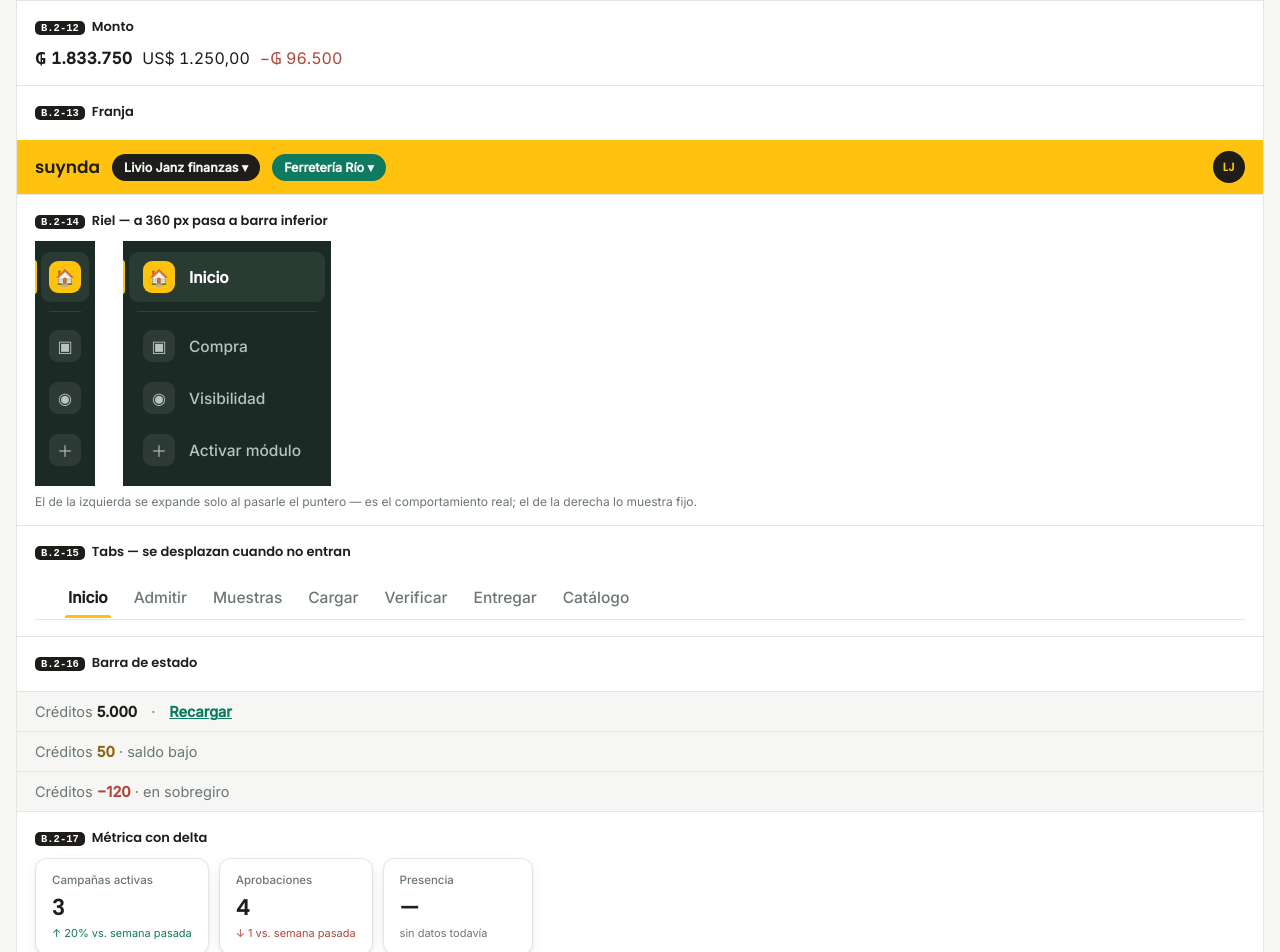
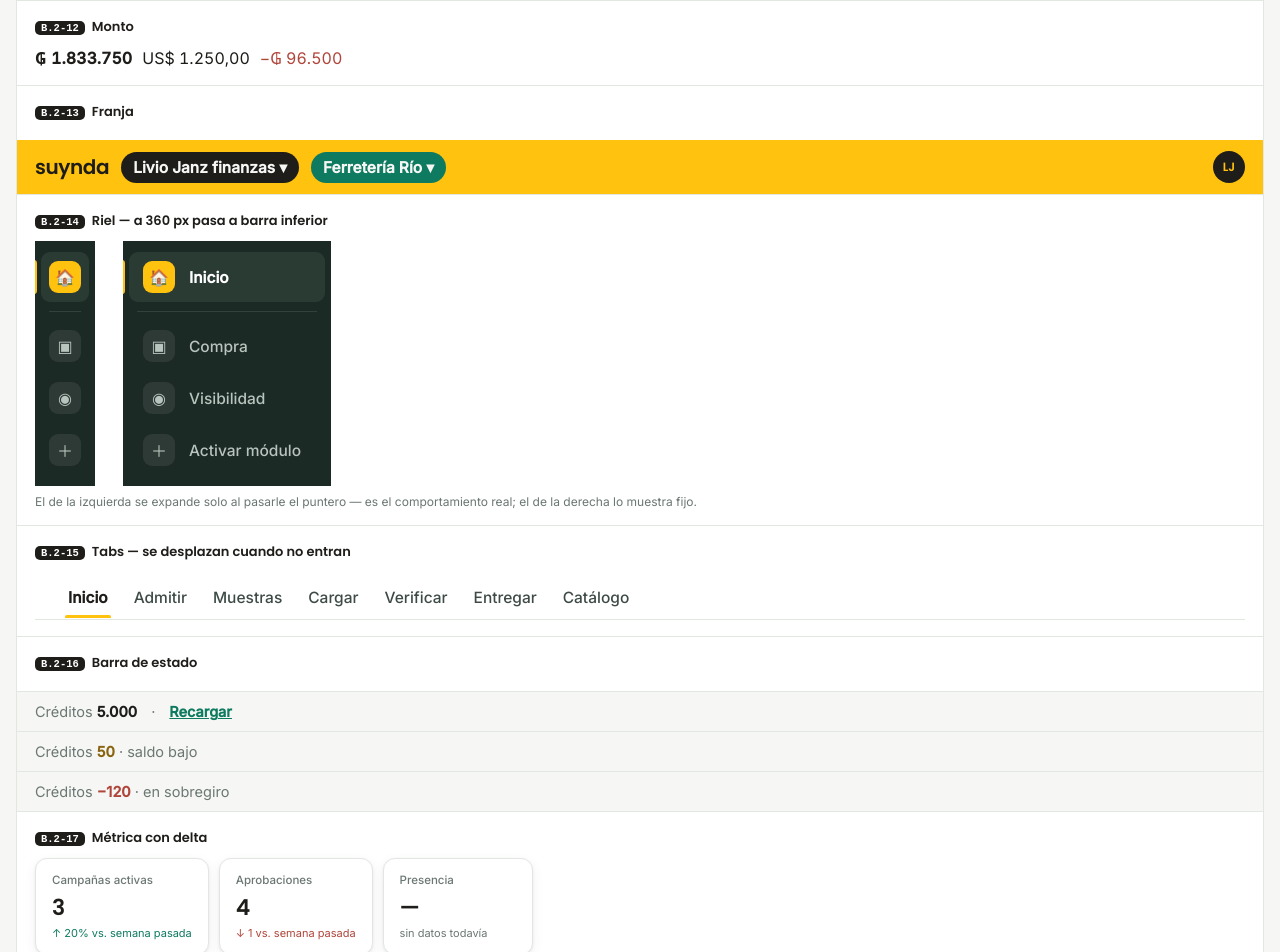
Before and after one commit to liviojanz/suynda-ui, a website: page catalogo/index.html in a window 1280 px wide. Shown: the part 1908-2860 px from the top of the page. Drawn offline with Linux system fonts and the light colour scheme.

Commit message:
v0.3.3 — el wordmark y la píldora recuperan su tamaño, y la tabla queda exigida
El fundador miró Lab y el hub uno al lado del otro y dijo que el shell seguía
chico. Medido, no supuesto: Lab renderiza exactamente lo declarado, y lo
declarado tenía dos huecos contra el hub, los dos en la franja —la banda más
visible de la pantalla—.

  · wordmark «suynda»: 17px, y el hub lo tiene en 20 con tracking -0.02em
  · píldora del espacio: 12.5px, y el hub la tiene en --tx-chrome (15.5)

Tres puntos menos en cada una. La píldora es un CONTROL, no un metadato, y a
12.5 se leía como una etiqueta al lado del wordmark.

De paso, dos colores que la misma comparación destapó: la tab inactiva pasa a
--tinta-suave (era --muted: son navegación, no metadatos) y la barra de tabs
gana su fondo blanco --card, que sin declarar heredaba el gris del contenido y
perdía la separación.

Lo que NO estaba mal, y por eso no se toca: los ítems del riel y las tabs ya
median 15.5, igual que el hub.

Y LA TABLA DEL RECON PASA A SER UN TEST. Trece medidas afirmadas contra los
números del hub —franja, wordmark, píldora, riel expandido, ítem, ícono, tabs,
tab, avatar, barra—, con su rojo visto por mutación. Que vivan en el test y no
en un documento es la diferencia entre una medida acordada y una que hay que
acordarse de respetar: este mismo desajuste sobrevivió a un recon escrito.

Co-Authored-By: Claude Opus 5 <noreply@anthropic.com>

```diff
--- a/package.json
+++ b/package.json
@@ -1,6 +1,6 @@
 {
   "name": "@suynda/ui",
-  "version": "0.3.2",
+  "version": "0.3.3",
   "description": "El shell de Suynda: tokens, piezas, iconos, fuentes y el MONTADOR del marco. Se consume por tag de git, igual que @suynda/contracts.",
   "type": "module",
   "license": "UNLICENSED",
--- a/src/piezas.css
+++ b/src/piezas.css
@@ -453,7 +453,10 @@
 .franja__wordmark {
   font-family: var(--tipografia-titulo);
   font-weight: 600;
-  font-size: 17px;
+  /* v0.3.3 — 20px con su ajuste de tracking, medidos del hub. El paquete tenia
+     17: tres puntos menos en la pieza mas visible de la pantalla. */
+  font-size: 20px;
+  letter-spacing: -0.02em;
   color: var(--tinta);
   text-decoration: none;
 }
@@ -467,7 +470,9 @@
   border-radius: 20px;
   padding: 6px 12px;
   font-family: var(--tipografia-cuerpo);
-  font-size: 12.5px;
+  /* v0.3.3 — `--tx-chrome` (15.5) y no 12.5: la pildora es un CONTROL, no un
+     metadato, y a 12.5 se leia como una etiqueta al lado del wordmark. */
+  font-size: var(--tx-chrome);
   font-weight: 600;
   cursor: pointer;
 }
@@ -685,6 +690,9 @@
   height: 48px;
   padding: 0 22px;
   flex-shrink: 0;
+  /* v0.3.3 — la barra de tabs es BLANCA sobre el papel del contenido, como en
+     el hub. Sin fondo propio heredaba el gris y la separacion se perdia. */
+  background: var(--card);
   border-bottom: 1px solid var(--linea);
   overflow-x: auto;
   scrollbar-width: none;
@@ -697,7 +705,8 @@
   padding: 15px 11px 11px;
   font-size: var(--tx-chrome);
   font-weight: 500;
-  color: var(--muted);
+  /* v0.3.3 — `--tinta-suave` y no `--muted`: son NAVEGACION, no metadatos. */
+  color: var(--tinta-suave);
   text-decoration: none;
   white-space: nowrap;
 }
```
Also changed, not shown: tests/marco.test.ts (+15 -0 lines).
